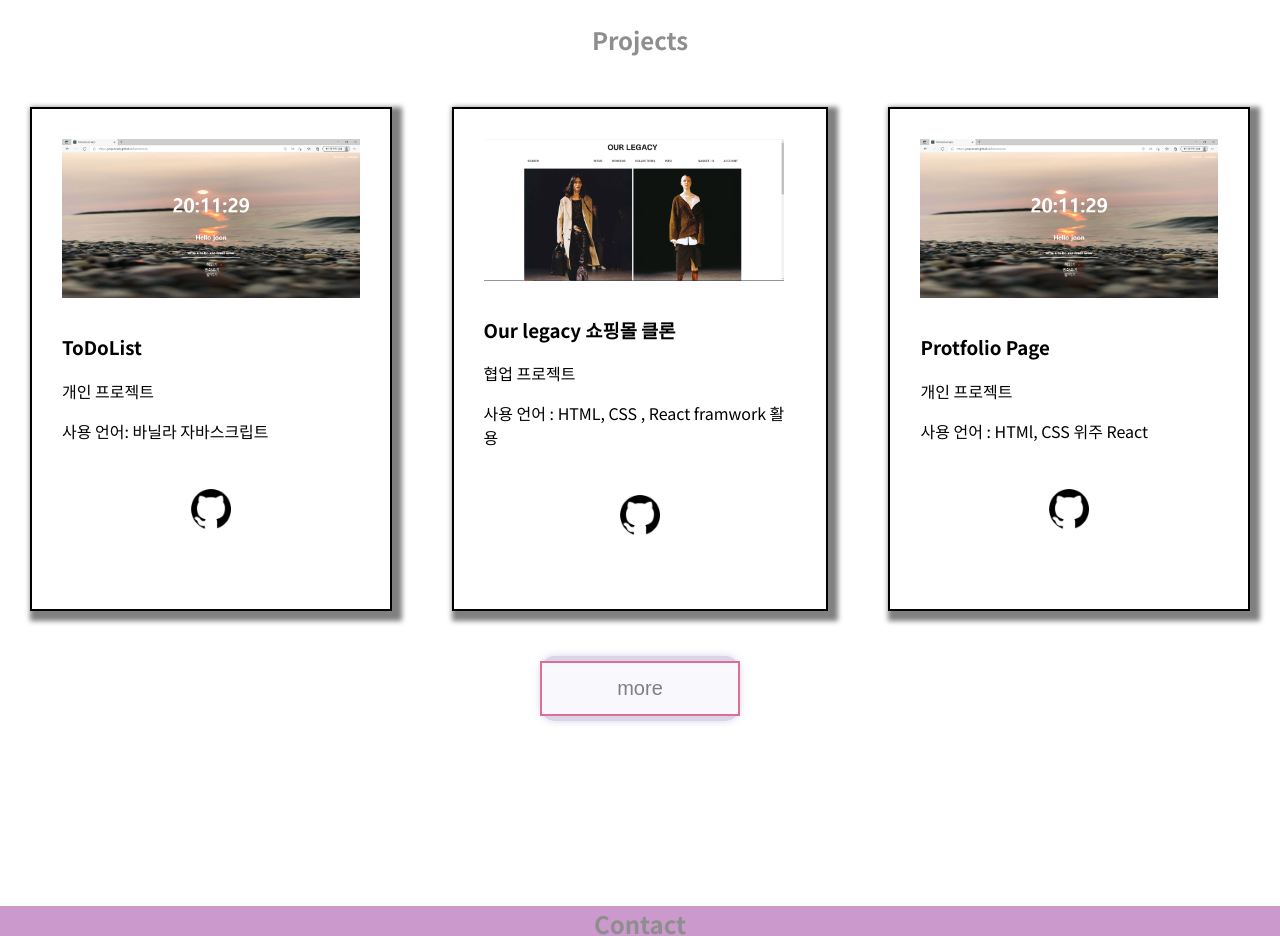
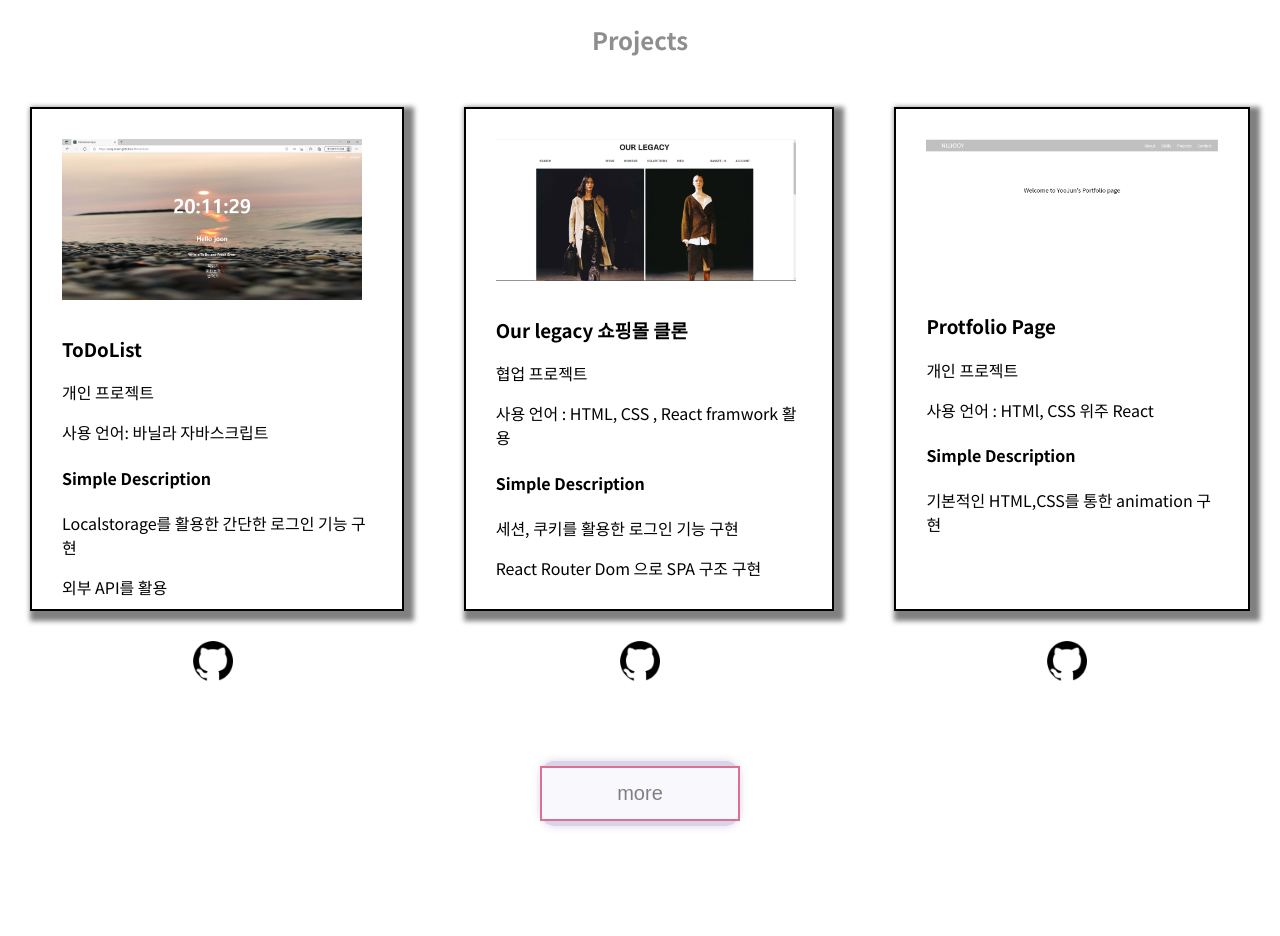
Before and after one commit to YooJunNam/Portfolio, a React (Create React App) app: page / in a window 1280 px wide. Shown: the part 2180-3116 px from the top of the page. Built offline with nearby package versions, Linux system fonts and the light colour scheme.

Commit message:
Skills page 내용 및 반응형 깃헙링크이미지 수정

```diff
--- a/src/CSS/Skills.css
+++ b/src/CSS/Skills.css
@@ -120,3 +120,25 @@ button:hover {
   box-shadow: 5px 5px 5px 5px gray;
   height: 500px;
 }
+
+.projectGitLinkContainer {
+  display: flex;
+}
+.projectGitLink {
+  flex: 1;
+  text-align: center;
+}
+
+.MobileProjectGitLink {
+  display: none;
+}
+
+@media (max-width: 1000px) {
+  .projectGitLinkContainer {
+    display: none;
+  }
+  .MobileProjectGitLink {
+    display: block;
+    text-align: center;
+  }
+}
--- a/src/Page/Projects.js
+++ b/src/Page/Projects.js
@@ -4,6 +4,7 @@ import momentum from "../Img/Momentum2.PNG";
 import github from "../Img/github.png";
 import "../CSS/Skills.css";
 import portfolio from "../Pdf/portfolio.pdf";
+import portfolioImg from "../Img/portfolio.PNG";
 
 function Projects() {
   return (
@@ -34,17 +35,19 @@ function Projects() {
             <h3>ToDoList</h3>
             <p>개인 프로젝트</p>
             <p>사용 언어: 바닐라 자바스크립트</p>
-
-            <div style={{ textAlign: "center" }}>
-              <a href="https://github.com/YooJunNam">
-                <img
-                  className="hoverImg"
-                  src={github}
-                  style={{ height: "40px", width: "40px" }}
-                />
-              </a>
-            </div>
+            <h4>Simple Description</h4>
+            <p>Localstorage를 활용한 간단한 로그인 기능 구현</p>
+            <p>외부 API를 활용</p>
           </div>
+        </div>
+        <div className="MobileProjectGitLink">
+          <a href="https://github.com/YooJunNam">
+            <img
+              className="hoverImg"
+              src={github}
+              style={{ height: "40px", width: "40px" }}
+            />
+          </a>
         </div>
         <div className="projectBox">
           <div style={{ margin: "30px" }}>
@@ -54,37 +57,74 @@ function Projects() {
             <h3>Our legacy 쇼핑몰 클론</h3>
             <p>협업 프로젝트</p>
             <p>사용 언어 : HTML, CSS , React framwork 활용</p>
-            <div style={{ textAlign: "center" }}>
-              <a style={{}} href="https://github.com/YooJunNam">
-                <img
-                  className="hoverImg"
-                  src={github}
-                  style={{ height: "40px", width: "40px" }}
-                />
-              </a>
-            </div>
+            <h4>Simple Description</h4>
+            <p>세션, 쿠키를 활용한 로그인 기능 구현</p>
+            <p>React Router Dom 으로 SPA 구조 구현</p>
           </div>
+        </div>
+        <div className="MobileProjectGitLink">
+          <a href="https://github.com/YooJunNam">
+            <img
+              className="hoverImg"
+              src={github}
+              style={{ height: "40px", width: "40px" }}
+            />
+          </a>
         </div>
         <div className="projectBox">
           <div style={{ margin: "30px" }}>
-            <img width="300px" height="200px" src={momentum}></img>
+            <img width="300px" height="200px" src={portfolioImg}></img>
           </div>
           <div style={{ margin: "30px" }}>
             <h3>Protfolio Page</h3>
             <p>개인 프로젝트</p>
             <p>사용 언어 : HTMl, CSS 위주 React</p>
-            <div style={{ textAlign: "center" }}>
-              <a style={{}} href="https://github.com/YooJunNam">
-                <img
-                  className="hoverImg"
-                  src={github}
-                  style={{ height: "40px", width: "40px" }}
-                />
-              </a>
-            </div>
+            <h4>Simple Description</h4>
+            <p>기본적인 HTML,CSS를 통한 animation 구현</p>
           </div>
         </div>
+        <div className="MobileProjectGitLink">
+          <a href="https://github.com/YooJunNam">
+            <img
+              className="hoverImg"
+              src={github}
+              style={{ height: "40px", width: "40px" }}
+            />
+          </a>
+        </div>
       </div>
+
+      <div className="projectGitLinkContainer">
+        <div className="projectGitLink">
+          <a href="https://github.com/YooJunNam/Momentum">
+            <img
+              className="hoverImg"
+              src={github}
+              style={{ height: "40px", width: "40px" }}
+            />
+          </a>
+        </div>
+        <div className="projectGitLink">
+          <a style={{}} href="https://github.com/YooJunNam/ourlegacy">
+            <img
+              className="hoverImg"
+              src={github}
+              style={{ height: "40px", width: "40px" }}
+            />
+          </a>
+        </div>
+
+        <div className="projectGitLink">
+          <a style={{}} href="https://github.com/YooJunNam">
+            <img
+              className="hoverImg"
+              src={github}
+              style={{ height: "40px", width: "40px" }}
+            />
+          </a>
+        </div>
+      </div>
+
       <div
         style={{
           textAlign: "center",
```
Also changed, not shown: src/Img/portfolio.PNG (added).
